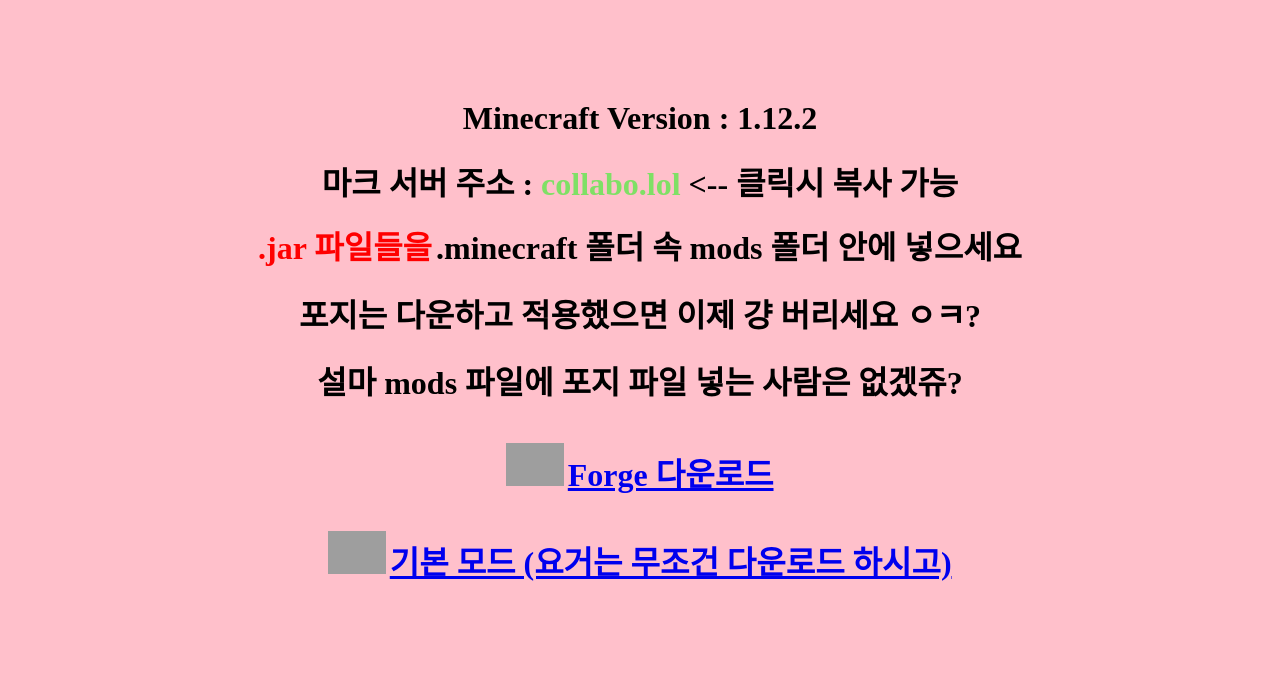
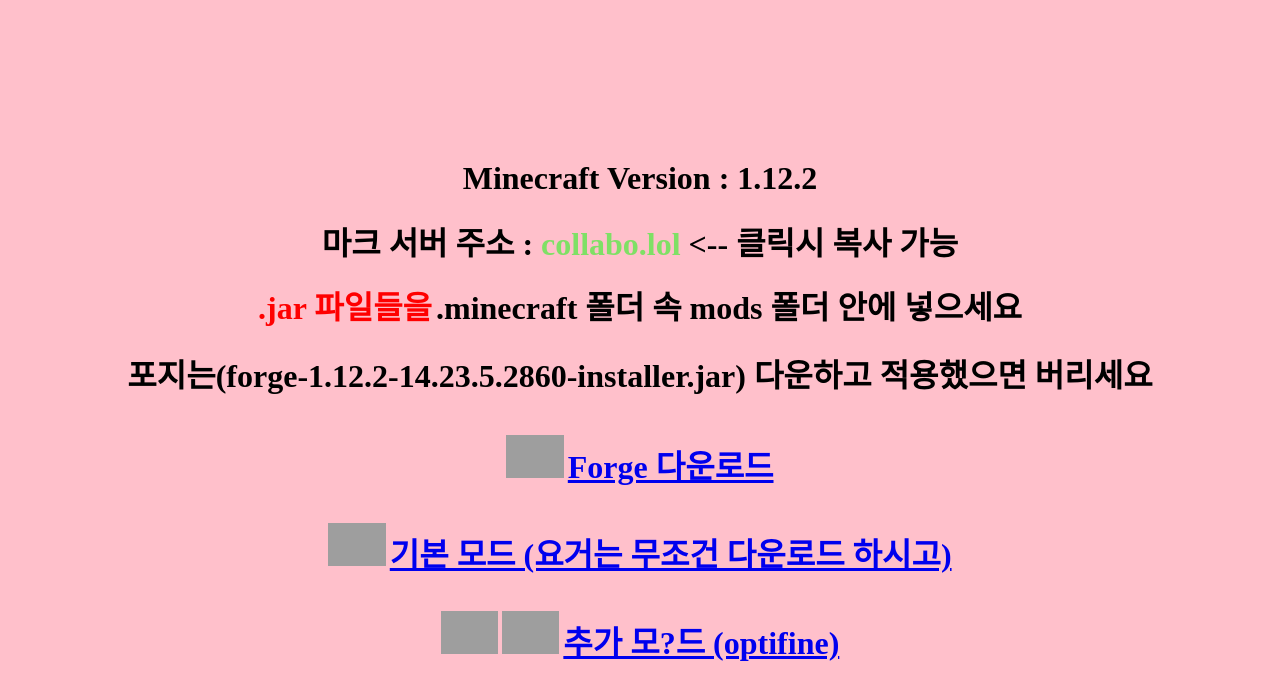
Before and after one commit to skchqhdpdy/2024-Twitch-Streamer-Collabo, a plain HTML site: page web/pokemon/index.html in a window 1280 px wide. Drawn offline with Linux system fonts and the light colour scheme; grey boxes are pictures that could not be loaded.

Commit message:
Update index.html

```diff
--- a/web/pokemon/index.html
+++ b/web/pokemon/index.html
@@ -5,7 +5,7 @@
     <meta http-equiv="X-UA-Compatible" content="IE=edge">
     <meta name="viewport" content="width=device-width, initial-scale=1.0">
     <title>트위치 스트리머 콜라보 마크 모드 서버</title>
-    <link rel="icon" type="image/x-icon" href="./favicon.ico">
+    <link rel="icon" type="image/x-icon" href="../img/favicon.ico">
 </head>
 <body style="background-color: pink;">
 
@@ -18,8 +18,7 @@
         <br>
         <h1 style="color: red; display: inline;">.jar 파일들을</h1>
         <h1 style="display: inline;">.minecraft 폴더 속 mods 폴더 안에 넣으세요</h1>
-        <h1>포지는 다운하고 적용했으면 이제 걍 버리세요 ㅇㅋ?</h1>
-        <h1>설마 mods 파일에 포지 파일 넣는 사람은 없겠쥬?</h1>
+        <h1>포지는(forge-1.12.2-14.23.5.2860-installer.jar) 다운하고 적용했으면 버리세요</h1>
     </div>
 
     <script>
@@ -56,14 +55,15 @@
         <br> <br>
     </div>
 
-    <!-- <div style="text-align: center;">
+    <div style="text-align: center;">
         <br>
-        <img id="forge_img" width="auto" height="43" src="https://files.minecraftforge.net/static/images/logo.svg" alt="">
+        <img id="forge_img" width="auto" height="43" src="https://collabo.lol/img/optifine/69833574.png" alt="">
+        <img id="forge_img" width="auto" height="43" src="https://collabo.lol/img/optifine/OPTIFINE-THUMBNAIL-BY-RESOURCEPACK.NET_.jpg" alt="">
         <h1 style="display: inline; margin-top: -10px;">
-            <a href="./mods 개인적용/extra mods.zip" download>추가 모드 (개인의 선택 이지만 쓰세요)</a>
+            <a href="OptiFine_1.12.2_HD_U_G5.jar" download>추가 모?드 (optifine)</a>
         </h1>
         <br> <br>
-    </div> -->
+    </div>
 
     <script>
         function rs() {
@@ -72,7 +72,7 @@
             console.log(`${w} x ${h}`)
 
             const FDiv = document.getElementById("rsm")
-            FDiv.style.marginTop = `${h / 8}px`
+            FDiv.style.marginTop = `${h / 5}px`
         }
         rs()
         window.addEventListener("resize", rs)
```
Also changed, not shown: web/pvp/index.html (+4 -8 lines).
